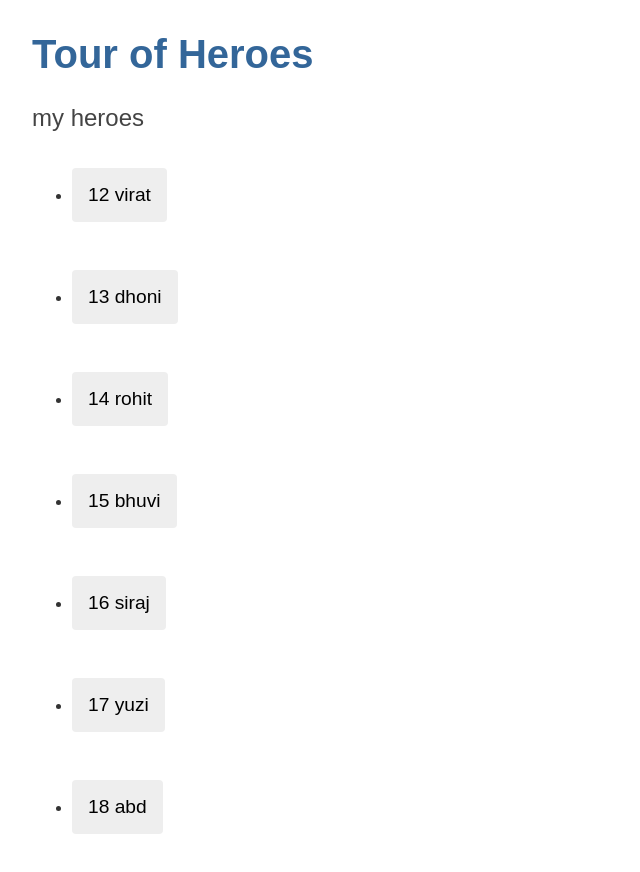
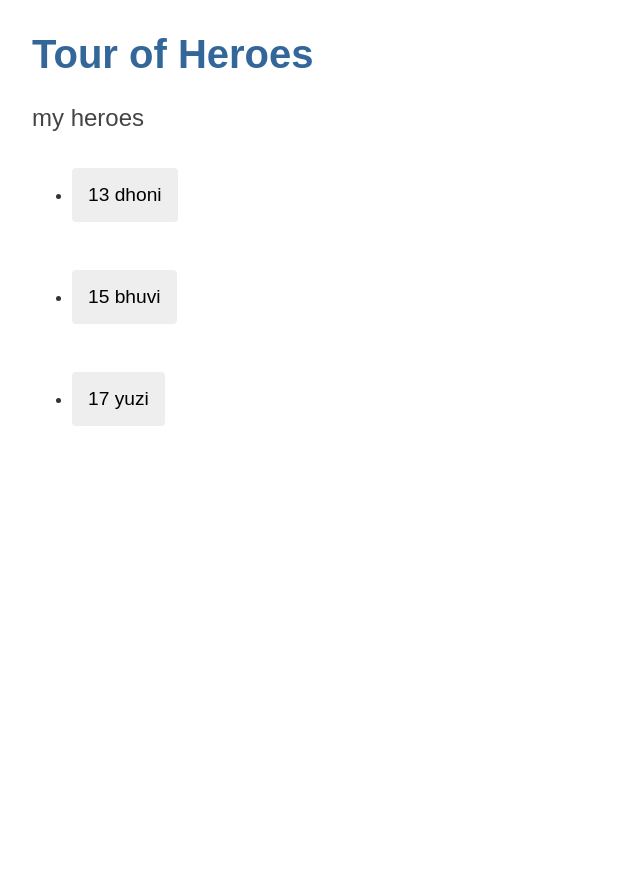
Before and after one commit to Rohan636-create/stackblitz-starters-3c4zf8, an Angular app: page / in a window 1280 px wide. Shown: the top 872 px of the page, without its empty margins (0-640 px from the left). After the commit the page ends 800 px from the top, so only its background shows below. Built offline with nearby package versions, Linux system fonts and the light colour scheme.

Commit message:
1 file modified

```diff
--- a/src/app/heroes/heroes.component.html
+++ b/src/app/heroes/heroes.component.html
@@ -8,7 +8,7 @@
 </div> -->
 
 <ul class="heroes">
-  <li>
+  <li *ngIf="hero.id % 2 != 0">
     <button type="button">
       <span class="badge"> {{ hero.id }} </span>
       <span class="name">{{ hero.name }}</span>
```
